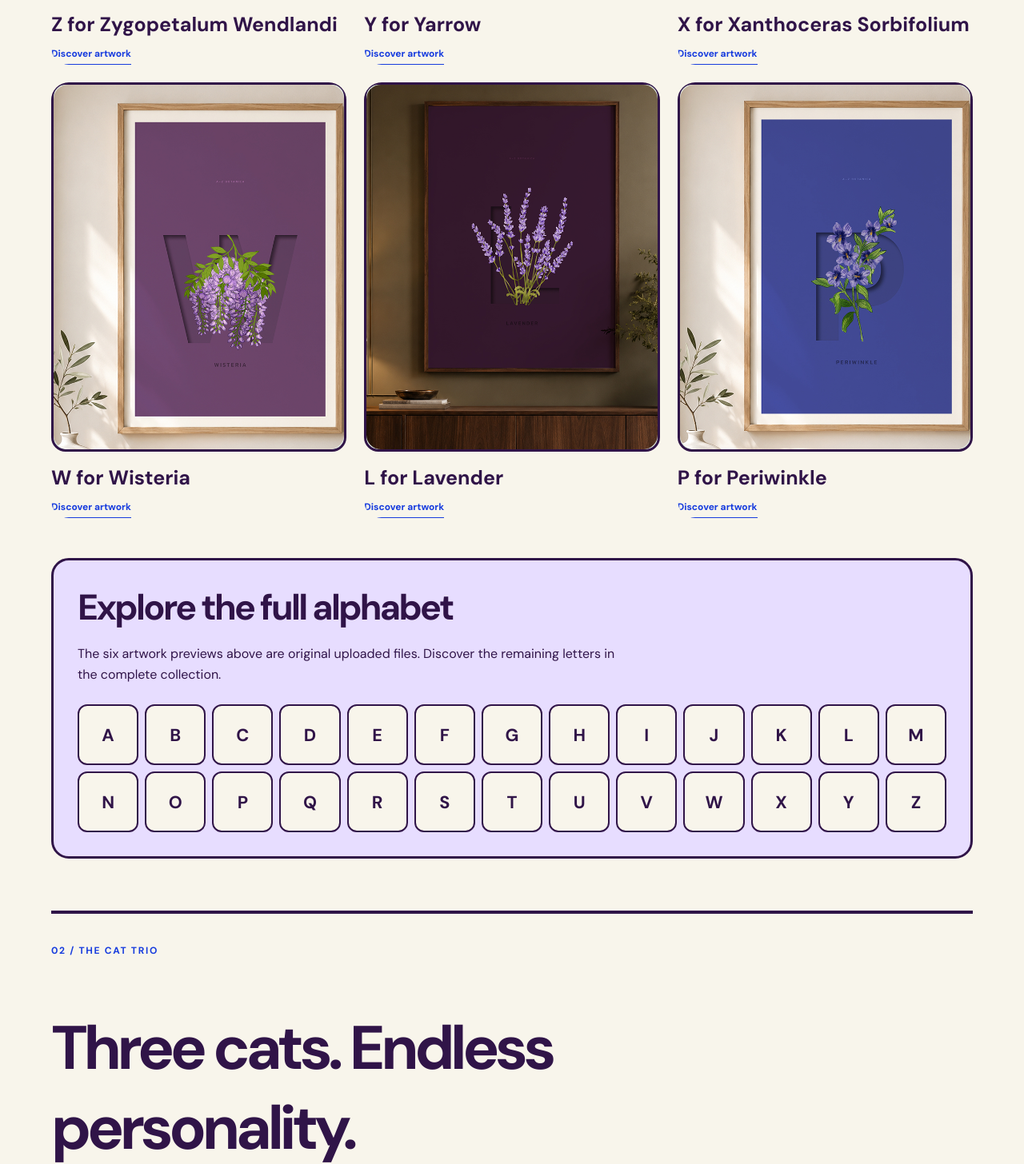
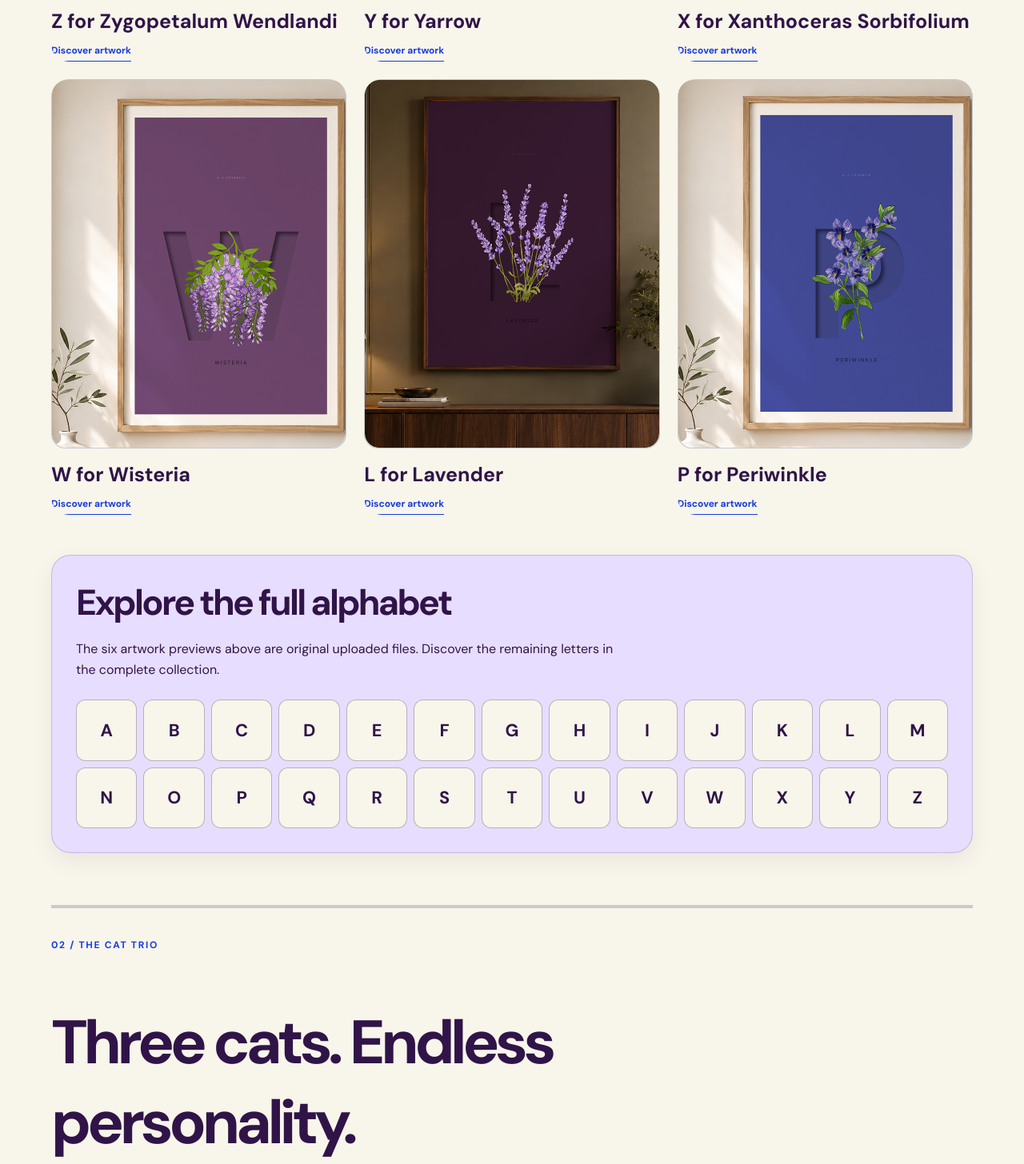
Before and after one commit to lotolipi/product-design-portfolio, a Next.js app: page /lottolov in a window 1280 px wide. Shown: the part 2252-3708 px from the top of the page at 80% size. Built offline with nearby package versions, Linux system fonts and the light colour scheme.

Commit message:
fix: replace sharp Lottolov borders with visibly rounded soft-edge cards

```diff
--- a/app/globals.css
+++ b/app/globals.css
@@ -364,3 +364,42 @@ html[data-loto-theme="dark"] .co-site .co-about-expanded .co-tags span{border-co
 .lottolov-page .lottolov-end{border-radius:30px 30px 0 0}
 .lottolov-page a:focus-visible{outline:3px solid #6236B5;outline-offset:3px}
 @media(max-width:767px){.lottolov-page{--lottolov-radius:18px}.lottolov-page .lottolov-hero{border-radius:0 0 24px 24px}.lottolov-page .lottolov-end{border-radius:24px 24px 0 0}.lottolov-page .lottolov-nav nav a{padding:8px 10px}}
+
+
+/* Lottolov mobile polish v2: eliminate hard-edged outlines across every card */
+.lottolov-page .lottolov-collection-index a,
+.lottolov-page .co-alphabet-index,
+.lottolov-page .co-cat-collection,
+.lottolov-page .shop-destinations>div{
+ border:1px solid rgba(48,20,72,.18)!important;
+ border-radius:24px!important;
+ overflow:hidden;
+ box-shadow:0 10px 30px rgba(48,20,72,.065);
+}
+.lottolov-page .verified-artwork,
+.lottolov-page .verified-artwork img{
+ border-radius:18px!important;
+ overflow:hidden;
+}
+.lottolov-page .verified-artwork{border:1px solid rgba(48,20,72,.18)!important}
+.lottolov-page .co-letter-list a{
+ border:1px solid rgba(48,20,72,.3)!important;
+ border-radius:12px!important;
+}
+.lottolov-page .co-cat-typography,
+.lottolov-page .co-cat-details{border-radius:20px!important}
+.lottolov-page .lottolov-catalogue-section{border-top-color:rgba(48,20,72,.2)!important}
+.lottolov-page .lottolov-collection-index a,
+.lottolov-page .verified-product,
+.lottolov-page .co-letter-list a,
+.lottolov-page .shop-destinations>div{transition:border-color .2s ease,box-shadow .2s ease,transform .2s ease}
+.lottolov-page .lottolov-collection-index a:hover,
+.lottolov-page .shop-destinations>div:hover{box-shadow:0 14px 38px rgba(48,20,72,.11)}
+@media(max-width:767px){
+ .lottolov-page .lottolov-collection-index a,
+ .lottolov-page .co-alphabet-index,
+ .lottolov-page .co-cat-collection,
+ .lottolov-page .shop-destinations>div{border-radius:20px!important}
+ .lottolov-page .verified-artwork,.lottolov-page .verified-artwork img{border-radius:14px!important}
+ .lottolov-page .co-letter-list a{border-radius:9px!important}
+}
```
